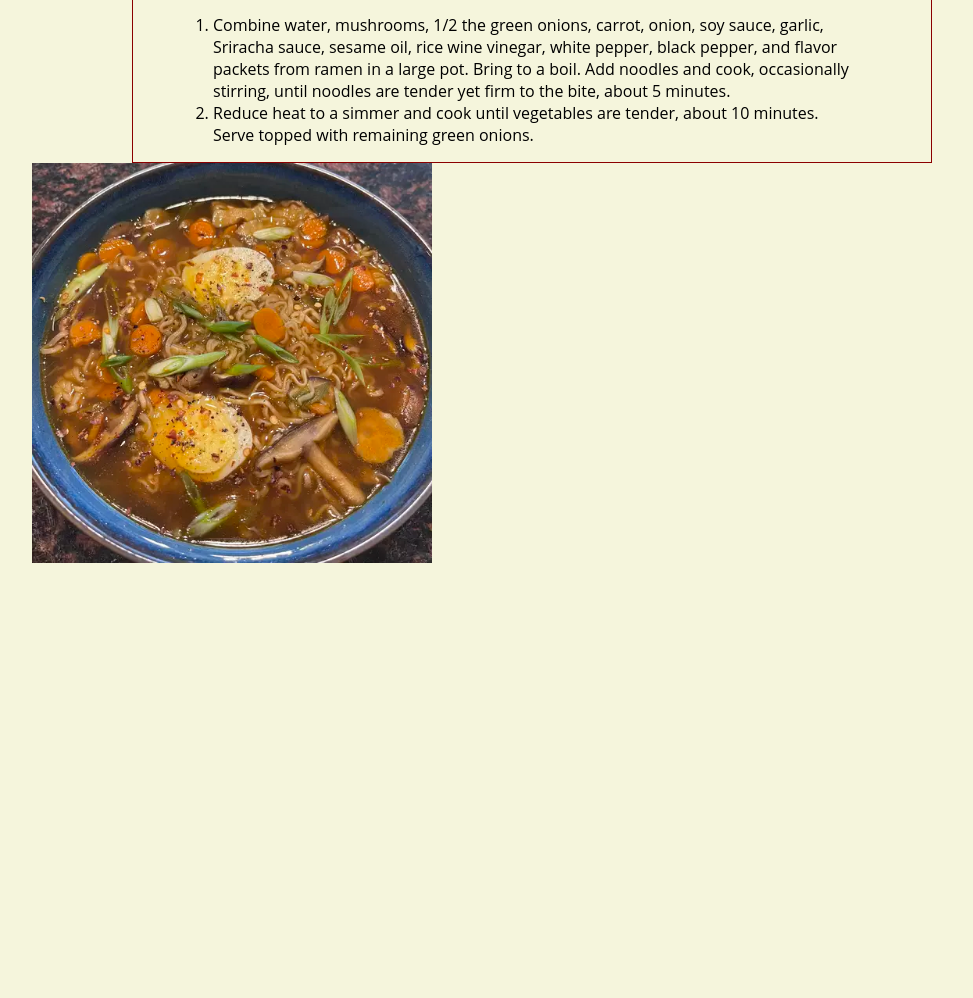
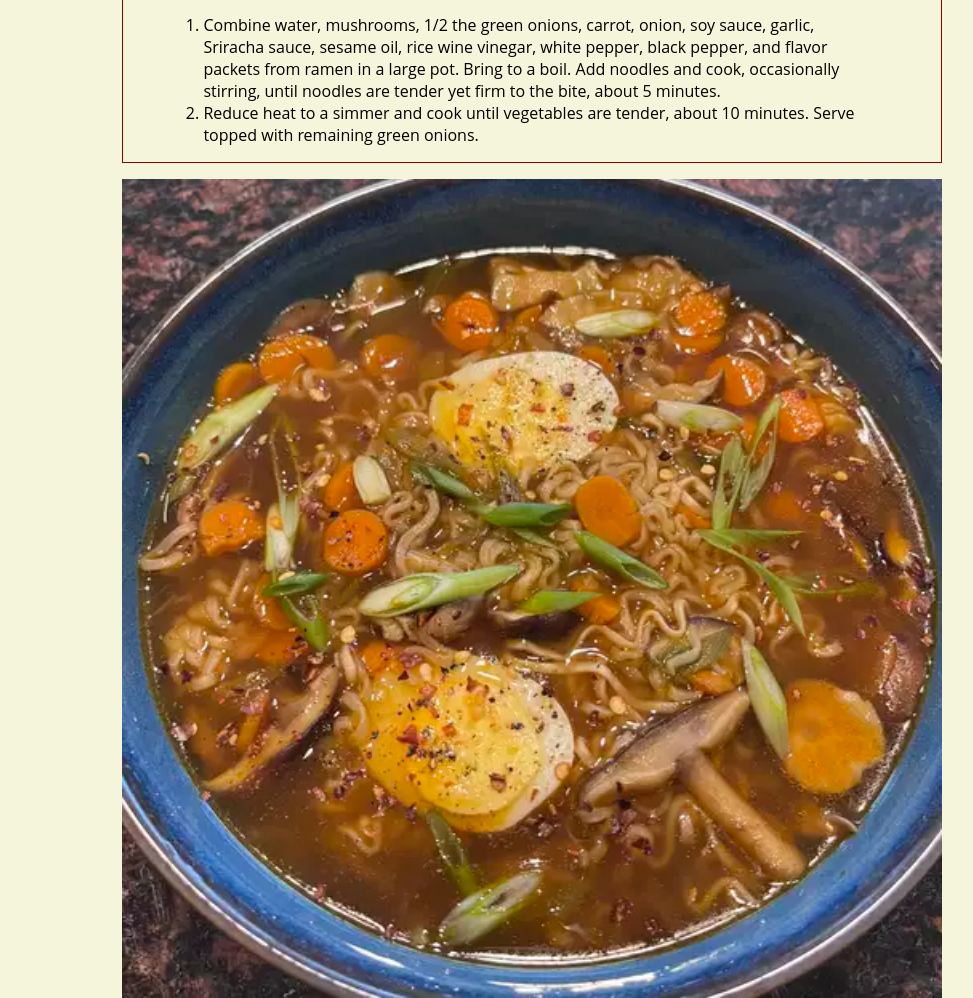
Before and after one commit to bigezwest/odin-recipes, a plain HTML site: page recipes/fancy-ramen.html in a window 1280 px wide. Shown: the part 591-1589 px from the top of the page, without its empty margins (108-1081 px from the left). Before the commit the page ends 1159 px from the top, so only its background shows below. Drawn offline with Linux system fonts and the light colour scheme.

Commit message:
style(img, body): Center img
- Center, and resize img
- Change body to use percentage for width

```diff
--- a/css/stylesheet.css
+++ b/css/stylesheet.css
@@ -12,7 +12,7 @@
 body {
     background-color: beige;
     font-family: "Open Sans", sans-serif;
-    max-width: 1000px;
+    max-width: 80%;
     margin: 0 auto;
 }
 
@@ -27,8 +27,10 @@ h1 {
 
 img {
     height: auto;
-    width: 40%;
-    margin: 0 auto;
+    width: 80%;
+    margin: 16px auto;
+    display: block;
+
 }
 .ingredients {
     width: 80%;
```
